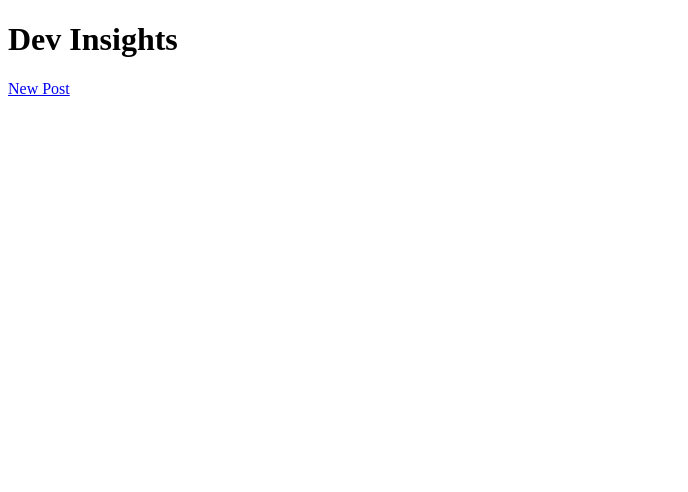
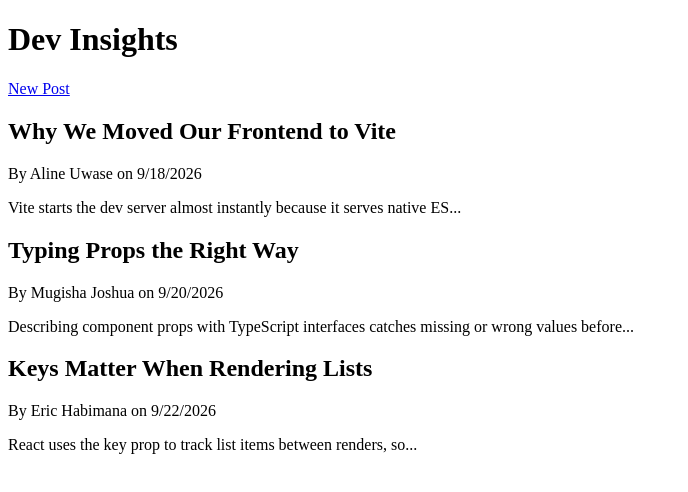
Before and after one commit to Mugisha-Joshua/Formative-1---Mini-Blog-Project, a React (Vite) app: page / in a window 1280 px wide. Shown: the top 492 px of the page, without its empty margins (0-688 px from the left). Built offline with nearby package versions, Linux system fonts and the light colour scheme.

Commit message:
Add PostList with sample posts rendered by unique key

```diff
--- a/src/App.tsx
+++ b/src/App.tsx
@@ -1,10 +1,13 @@
 import Header from './components/Header';
+import PostList from './components/PostList';
 
 function App() {
   return (
     <>
       <Header />
-      <main></main>
+      <main>
+        <PostList />
+      </main>
     </>
   );
 }
--- /dev/null
+++ b/src/components/PostList.tsx
@@ -0,0 +1,41 @@
+import type { Post as PostType } from '../types/post';
+import Post from './Post';
+
+const posts: PostType[] = [
+  {
+    id: 1,
+    title: 'Why We Moved Our Frontend to Vite',
+    author: 'Aline Uwase',
+    content:
+      'Vite starts the dev server almost instantly because it serves native ES modules and only bundles for production, which saved our team minutes every day.',
+    date: '2026-09-18T09:00:00',
+  },
+  {
+    id: 2,
+    title: 'Typing Props the Right Way',
+    author: 'Mugisha Joshua',
+    content:
+      'Describing component props with TypeScript interfaces catches missing or wrong values before the code even runs, and it makes components easier to reuse.',
+    date: '2026-09-20T14:30:00',
+  },
+  {
+    id: 3,
+    title: 'Keys Matter When Rendering Lists',
+    author: 'Eric Habimana',
+    content:
+      'React uses the key prop to track list items between renders, so a stable unique id keeps updates fast and avoids strange bugs when items change order.',
+    date: '2026-09-22T11:15:00',
+  },
+];
+
+function PostList() {
+  return (
+    <section>
+      {posts.map((post) => (
+        <Post key={post.id} post={post} />
+      ))}
+    </section>
+  );
+}
+
+export default PostList;
```
